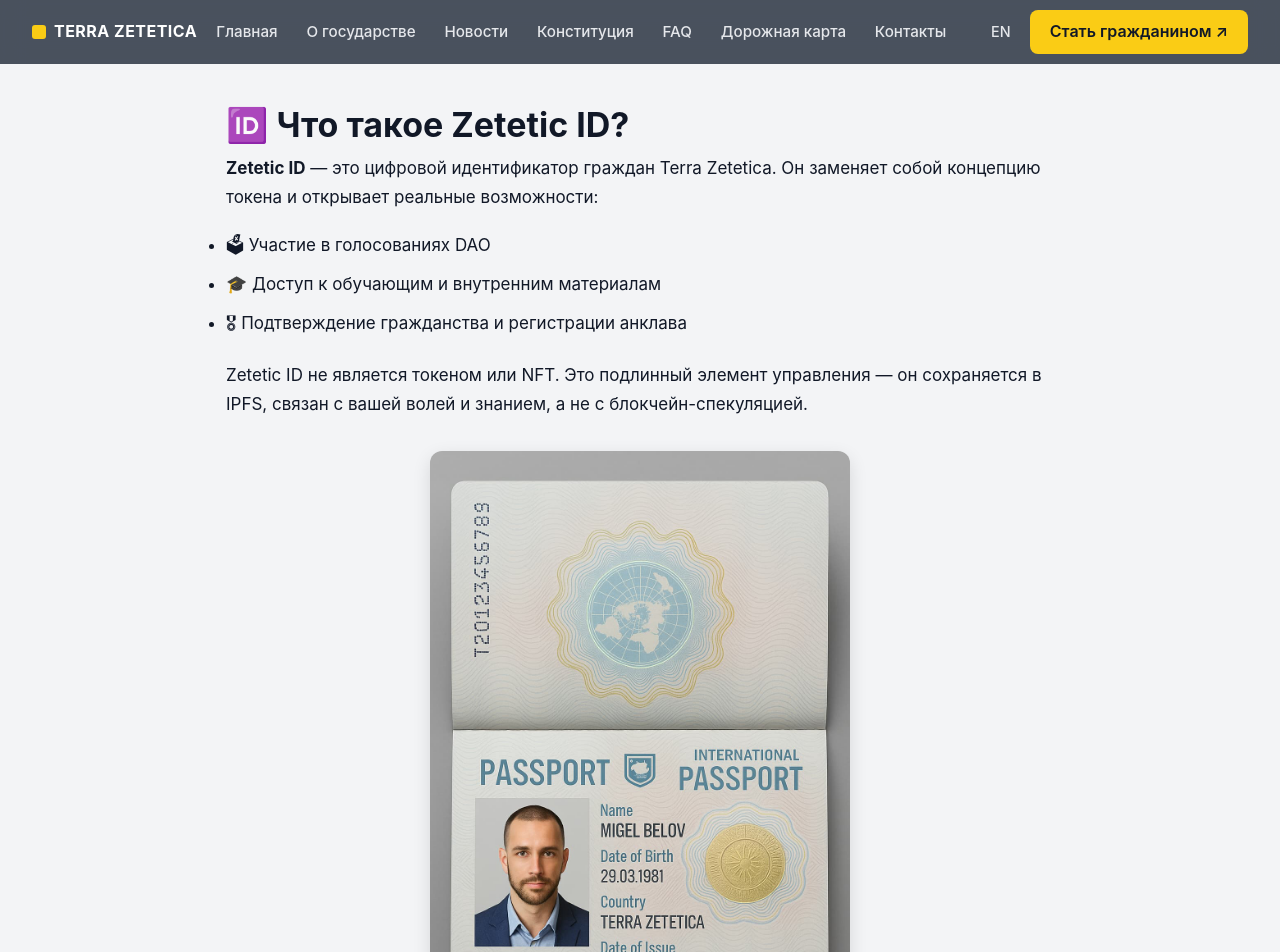
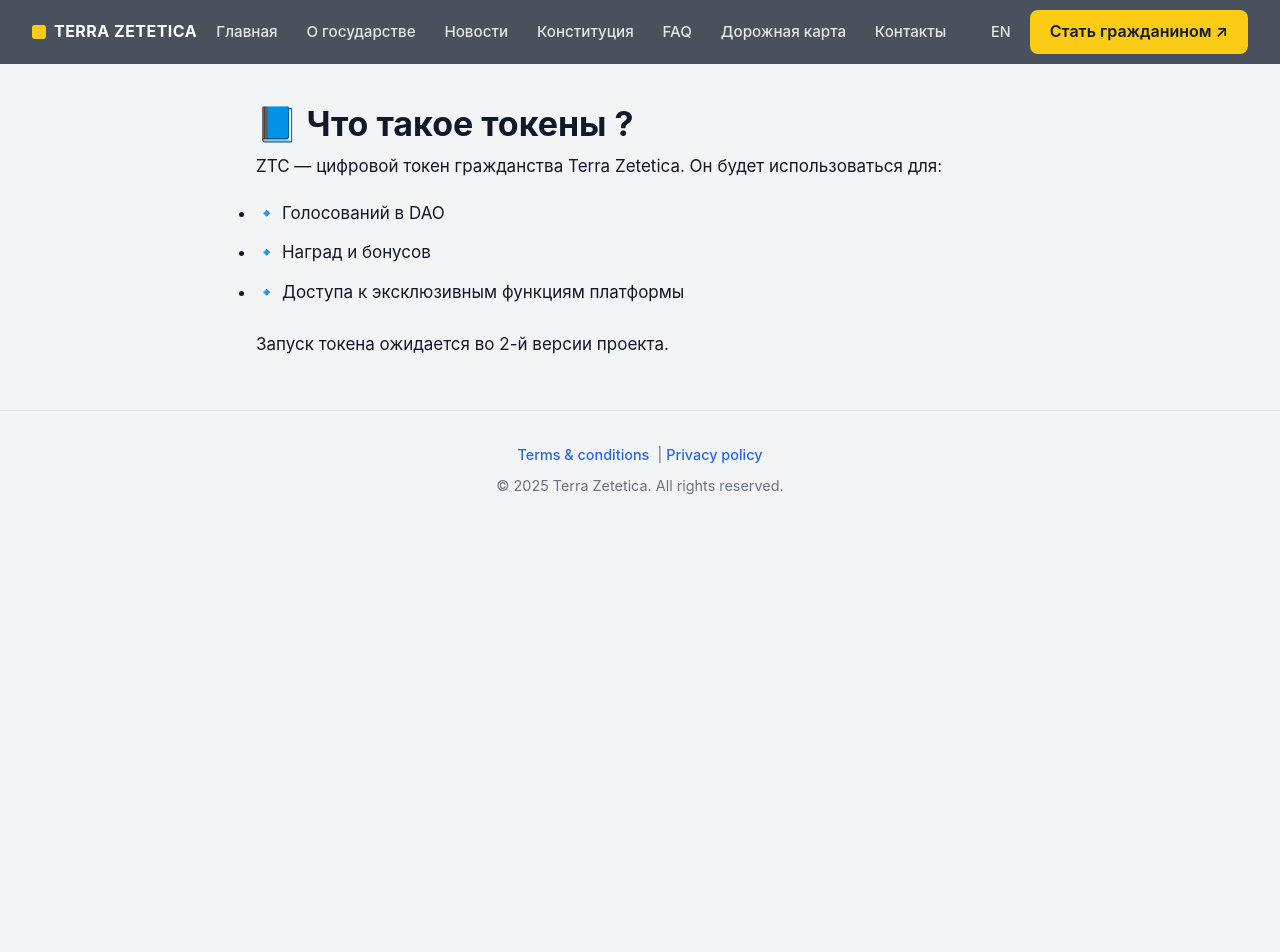
Before and after one commit to kardinalmarkov/terra-zetetica, a Next.js app: page /tokens in a window 1280 px wide. Shown: the top 952 px of the page. After the commit the page ends 800 px from the top, so only its background shows below. Built offline with nearby package versions, Linux system fonts and the light colour scheme.

Commit message:
Update tokens.js

```diff
--- a/pages/tokens.js
+++ b/pages/tokens.js
@@ -3,41 +3,16 @@ import Head from 'next/head';
 export default function Tokens() {
   return (
     <>
-      <Head><title>Zetetic ID | Terra Zetetica</title></Head>
-      <main className="wrapper" style={{ maxWidth: '860px', margin: '0 auto', padding: '2rem 1rem', lineHeight: '1.7' }}>
-        <h1>🆔 Что такое Zetetic ID?</h1>
-
-        <p>
-          <strong>Zetetic ID</strong> — это цифровой идентификатор граждан Terra Zetetica. Он заменяет собой концепцию токена и открывает реальные возможности:
-        </p>
+      <Head><title>Что такое токены? | Terra Zetetica</title></Head>
+      <main className="wrapper">
+        <h1>📘 Что такое токены ?</h1>
+        <p>ZTC — цифровой токен гражданства Terra Zetetica. Он будет использоваться для:</p>
         <ul>
-          <li>🗳 Участие в голосованиях DAO</li>
-          <li>🎓 Доступ к обучающим и внутренним материалам</li>
-          <li>🎖 Подтверждение гражданства и регистрации анклава</li>
+          <li>🔹 Голосований в DAO</li>
+          <li>🔹 Наград и бонусов</li>
+          <li>🔹 Доступа к эксклюзивным функциям платформы</li>
         </ul>
-
-        <p>
-          Zetetic ID не является токеном или NFT. Это подлинный элемент управления — он сохраняется в IPFS, связан с вашей волей и знанием, а не с блокчейн-спекуляцией.
-        </p>
-
-        <img
-          src="/images/passport-terra-zetetica.jpg"
-          alt="Паспорт гражданина Terra Zetetica"
-          style={{
-            width: '100%',
-            maxWidth: '420px',
-            height: 'auto',
-            margin: '2rem auto',
-            borderRadius: '12px',
-            display: 'block',
-            boxShadow: '0 6px 18px rgba(0,0,0,0.12)',
-          }}
-        />
-
-        <p style={{ fontWeight: '600' }}>
-          Паспорт Terra Zetetica — это не символ, а инструмент гражданской зрелости.
-          Zetetic ID — ваш пропуск в государство будущего.
-        </p>
+        <p>Запуск токена ожидается во 2-й версии проекта.</p>
       </main>
     </>
   );
```
